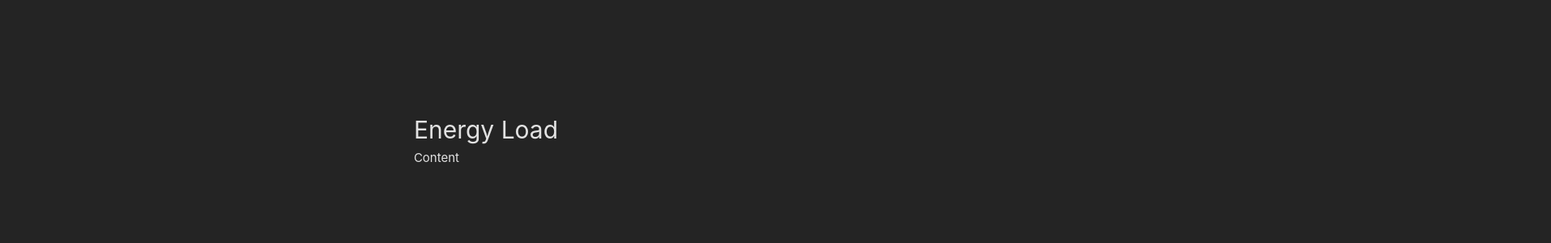
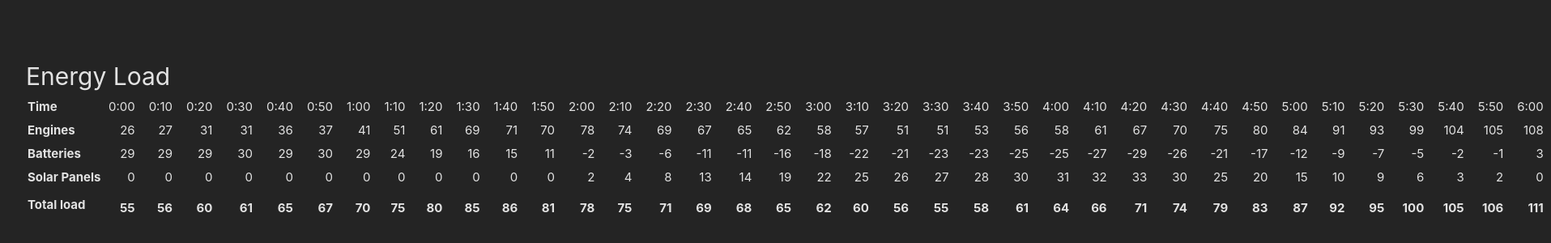
Before and after one commit to fabiandarga/energy-load-display, a Vue app: page / in a window 1280 px wide. Shown: the part 228-528 px from the top of the page at 81% size, 1915 px wide, since content can reach past the window. Built offline with nearby package versions, Linux system fonts and the light colour scheme.

Commit message:
Add data table

```diff
--- a/package.json
+++ b/package.json
@@ -11,7 +11,9 @@
     "lint": "eslint . --ext .vue,.js,.jsx,.cjs,.mjs,.ts,.tsx,.cts,.mts --fix --ignore-path .gitignore"
   },
   "dependencies": {
-    "vue": "^3.2.41"
+    "chart.js": "^3.9.1",
+    "vue": "^3.2.41",
+    "vue-chartjs": "^4.1.2"
   },
   "devDependencies": {
     "@rushstack/eslint-patch": "^1.1.4",
--- a/src/App.vue
+++ b/src/App.vue
@@ -1,5 +1,5 @@
 <script setup lang="ts">
-  import EnergyLoad from "./pages/EnergyLoad.vue";
+import EnergyLoad from "./pages/EnergyLoad.vue";
 </script>
 
 <template>
--- a/src/assets/base.css
+++ b/src/assets/base.css
@@ -4,6 +4,8 @@
 
   --color-heading: #fbfbfb;
   --color-text: #e2e2e2;
+
+  --color-border: #fbfbfb;
 
   --section-gap: 160px;
 }
--- /dev/null
+++ b/src/components/EnergyLoadTable.vue
@@ -0,0 +1,35 @@
+<script setup lang="ts">
+import flipTable from "@/utils/flipTable";
+import loadData from "../data/loadData";
+
+const res = loadData();
+
+const { head, data } = res;
+const dataByColumn = flipTable(data);
+</script>
+
+<template>
+  <table class="energyLoadTable">
+    <tr v-for="(title, index) in head" :key="title">
+      <th>{{ title }}</th>
+      <td v-for="entry in dataByColumn[index]" :key="entry">{{ entry }}</td>
+    </tr>
+  </table>
+</template>
+
+<style scoped>
+.energyLoadTable th {
+  font-weight: bold;
+  text-align: start;
+  white-space: nowrap;
+  padding: 0.1em 0;
+}
+.energyLoadTable td {
+  text-align: end;
+  padding: 0.1em 0.5em;
+}
+.energyLoadTable tr:last-child td {
+  padding-top: 0.7em;
+  font-weight: bold;
+}
+</style>
--- /dev/null
+++ b/src/data/loadData.ts
@@ -0,0 +1,53 @@
+export type TimeEntry = [string, number, number, number, number];
+
+export interface EnergyData {
+  head: Array<string>;
+  data: Array<TimeEntry>;
+}
+
+function loadData(): EnergyData {
+  return {
+    head: ["Time", "Engines", "Batteries", "Solar Panels", "Total load"],
+    data: [
+      ["0:00", 26, 29, 0, 55],
+      ["0:10", 27, 29, 0, 56],
+      ["0:20", 31, 29, 0, 60],
+      ["0:30", 31, 30, 0, 61],
+      ["0:40", 36, 29, 0, 65],
+      ["0:50", 37, 30, 0, 67],
+      ["1:00", 41, 29, 0, 70],
+      ["1:10", 51, 24, 0, 75],
+      ["1:20", 61, 19, 0, 80],
+      ["1:30", 69, 16, 0, 85],
+      ["1:40", 71, 15, 0, 86],
+      ["1:50", 70, 11, 0, 81],
+      ["2:00", 78, -2, 2, 78],
+      ["2:10", 74, -3, 4, 75],
+      ["2:20", 69, -6, 8, 71],
+      ["2:30", 67, -11, 13, 69],
+      ["2:40", 65, -11, 14, 68],
+      ["2:50", 62, -16, 19, 65],
+      ["3:00", 58, -18, 22, 62],
+      ["3:10", 57, -22, 25, 60],
+      ["3:20", 51, -21, 26, 56],
+      ["3:30", 51, -23, 27, 55],
+      ["3:40", 53, -23, 28, 58],
+      ["3:50", 56, -25, 30, 61],
+      ["4:00", 58, -25, 31, 64],
+      ["4:10", 61, -27, 32, 66],
+      ["4:20", 67, -29, 33, 71],
+      ["4:30", 70, -26, 30, 74],
+      ["4:40", 75, -21, 25, 79],
+      ["4:50", 80, -17, 20, 83],
+      ["5:00", 84, -12, 15, 87],
+      ["5:10", 91, -9, 10, 92],
+      ["5:20", 93, -7, 9, 95],
+      ["5:30", 99, -5, 6, 100],
+      ["5:40", 104, -2, 3, 105],
+      ["5:50", 105, -1, 2, 106],
+      ["6:00", 108, 3, 0, 111],
+    ],
+  };
+}
+
+export default loadData;
--- a/src/pages/EnergyLoad.vue
+++ b/src/pages/EnergyLoad.vue
@@ -1,8 +1,9 @@
+<script setup lang="ts">
+import EnergyLoadTable from "@/components/EnergyLoadTable.vue";
+</script>
+
 <template>
-    <section>
-        Content
-    </section>
+  <section>
+    <EnergyLoadTable />
+  </section>
 </template>
-
-<script lang="ts">
-</script>
--- /dev/null
+++ b/src/types/Table.d.ts
@@ -0,0 +1,2 @@
+export type Tuple = Array<string | number>;
+export type Table = Array<Tuple>;
--- /dev/null
+++ b/src/utils/flipTable.ts
@@ -0,0 +1,15 @@
+import type { Table, Tuple } from "@/types/Table";
+
+const flipTable = (data: Table) => {
+  return data.reduce((acc: Table, row: Tuple) => {
+    for (let i = 0; i < row.length; i++) {
+      if (!acc[i]) {
+        acc[i] = [];
+      }
+      acc[i].push(row[i]);
+    }
+    return acc;
+  }, [] as Table);
+};
+
+export default flipTable;
```
Also changed, not shown: src/data/load.json (deleted, +0 -42 lines), 1 other file (tests, documents, lock files or other folders).
